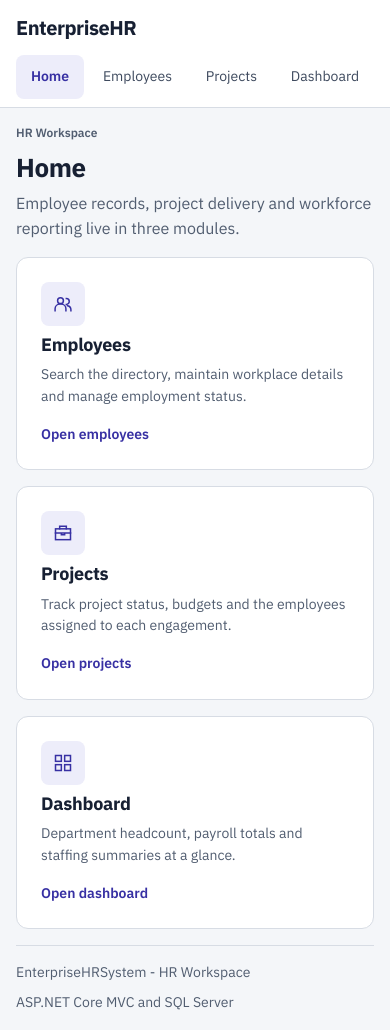
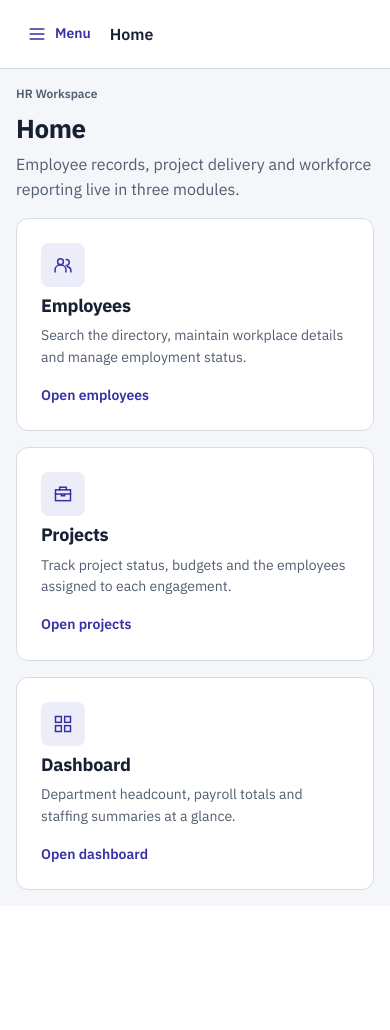
Before and after one commit to beningkumalahaqi/hrpms, an ASP.NET Core app: page / in a window 390 px wide. After the commit the page ends 890 px from the top, so only its background shows below. Run offline with ASP.NET Core 8, Linux system fonts and the light colour scheme; the project's own start-up code is not run, and a stand-in starts its controllers and pages; some libraries are stand-ins or nearby versions.

Commit message:
add sidebar shell, dashboard landing page and even form grids

```diff
--- a/src/EnterpriseHR.WebApp/Controllers/ProjectsController.cs
+++ b/src/EnterpriseHR.WebApp/Controllers/ProjectsController.cs
@@ -24,7 +24,7 @@ public class ProjectsController : Controller
         _projects = projects;
     }
 
-    /// <summary>GET /Projects: the whole portfolio with its active team size.</summary>
+    /// <summary>GET /Projects: the whole directory with its active team size.</summary>
     /// <remarks>
     /// The list is small and unpaged by design: the repository returns every project ordered by
     /// start date, and the screen adds no filters it cannot honour. Nothing here writes.
--- a/src/EnterpriseHR.WebApp/Views/Employees/Edit.cshtml
+++ b/src/EnterpriseHR.WebApp/Views/Employees/Edit.cshtml
@@ -105,8 +105,10 @@
                     </div>
 
                     @* A3: position and salary are not editable on this form, so the only way to
-                       change them is the dedicated page. The link opens the record's id. *@
-                    <div class="field od-field full">
+                       change them is the dedicated page. The link opens the record's id. It
+                       shares a row with the salary so the grid does not end on a lone field
+                       above a full-width button. *@
+                    <div class="field od-field field-action">
                         <a class="button secondary" asp-action="AdjustSalary" asp-route-id="@Model.Id">
                             <span>Adjust salary and position</span>
                         </a>
--- a/src/EnterpriseHR.WebApp/Views/Shared/Error.cshtml
+++ b/src/EnterpriseHR.WebApp/Views/Shared/Error.cshtml
@@ -14,7 +14,7 @@
         <h2>@heading</h2>
         <p>@description</p>
         <div class="button-row">
-            <a class="button primary" asp-controller="Home" asp-action="Index">Back to home</a>
+            <a class="button primary" asp-controller="Dashboard" asp-action="Index">Back to dashboard</a>
         </div>
         @if (Model.ShowRequestId)
         {
--- a/src/EnterpriseHR.WebApp/Views/Shared/_Layout.cshtml
+++ b/src/EnterpriseHR.WebApp/Views/Shared/_Layout.cshtml
@@ -9,10 +9,13 @@
         string.Equals(routeController, controller, StringComparison.OrdinalIgnoreCase)
         && (action is null || string.Equals(routeAction, action, StringComparison.OrdinalIgnoreCase));
 
-    var homeActive = IsCurrent("Home", "Index");
+    var dashboardActive = IsCurrent("Dashboard");
     var employeesActive = IsCurrent("Employees");
     var projectsActive = IsCurrent("Projects");
-    var dashboardActive = IsCurrent("Dashboard");
+
+    // The topbar names the route it is showing. The error page and status-code re-executes
+    // render without a Title, so the fallback keeps the header from going blank.
+    var pageTitle = ViewData["Title"] as string ?? "EnterpriseHR";
 }
 <!DOCTYPE html>
 <html lang="en">
@@ -28,10 +31,10 @@
 <body>
     <a class="skip-link" href="#main-content">Skip to main content</a>
 
-    @* Icon sprite from design-system/design-system.html. i-home is the one addition:
-       the export has no home glyph, so it follows the same 24px grid and stroke. *@
+    @* Icon sprite from design-system/design-system.html, carrying only the glyphs the screens
+       use. #i-menu is the export's own drawer control for the mobile sidebar. *@
     <svg class="icon-sprite" aria-hidden="true" focusable="false">
-        <symbol id="i-home" viewBox="0 0 24 24"><path d="m3 10.5 9-7 9 7"/><path d="M5.5 9.5V20h13V9.5"/><path d="M10 20v-5h4v5"/></symbol>
+        <symbol id="i-menu" viewBox="0 0 24 24"><path d="M4 6h16M4 12h16M4 18h16"/></symbol>
         <symbol id="i-dashboard" viewBox="0 0 24 24"><rect x="3" y="3" width="7" height="7"/><rect x="14" y="3" width="7" height="7"/><rect x="3" y="14" width="7" height="7"/><rect x="14" y="14" width="7" height="7"/></symbol>
         <symbol id="i-users" viewBox="0 0 24 24"><circle cx="9" cy="8" r="3.5"/><path d="M2.5 20v-2.2A5.8 5.8 0 0 1 8.3 12h1.4a5.8 5.8 0 0 1 5.8 5.8V20M16 5.5a3.5 3.5 0 0 1 0 7M17.5 14a5 5 0 0 1 4 4.9V20"/></symbol>
         <symbol id="i-briefcase" viewBox="0 0 24 24"><rect x="3" y="7" width="18" height="13"/><path d="M8 7V4h8v3M3 12h18M10 12v2h4v-2"/></symbol>
@@ -46,34 +49,51 @@
         <symbol id="i-alert" viewBox="0 0 24 24"><path d="M12 3 2.5 20h19L12 3Z"/><path d="M12 9v5M12 17v.5"/></symbol>
     </svg>
 
-    <header class="site-header">
-        <div class="site-header-inner">
-            <a class="site-brand" asp-controller="Home" asp-action="Index">
+    @* The design system's own shell: a persistent sidebar, the mobile drawer scrim and the
+       workspace column with its topbar. The composition is the export's; the nav items are
+       this app's three modules. *@
+    <div class="app-shell">
+        <aside class="sidebar" id="sidebar" aria-label="Primary navigation">
+            <div class="brand od-stack">
                 <span class="brand-name">EnterpriseHR</span>
                 <span class="brand-caption">People and projects</span>
-            </a>
-            <nav class="site-nav" aria-label="Primary">
-                <a class="@(homeActive ? "nav-item nav-link is-active" : "nav-item nav-link")"
-                   asp-controller="Home" asp-action="Index" aria-current="@(homeActive ? "page" : null)">
-                    <svg class="od-icon od-icon-control" aria-hidden="true" focusable="false"><use href="#i-home" /></svg>
-                    <span>Home</span>
+            </div>
+            <nav class="side-nav od-stack" aria-label="Workspace">
+                <a class="@(dashboardActive ? "nav-item nav-link is-active" : "nav-item nav-link")"
+                   asp-controller="Dashboard" asp-action="Index" aria-current="@(dashboardActive ? "page" : null)">
+                    <svg class="od-icon od-icon-large" aria-hidden="true" focusable="false"><use href="#i-dashboard" /></svg>
+                    <span>Dashboard</span>
                 </a>
                 <a class="@(employeesActive ? "nav-item nav-link is-active" : "nav-item nav-link")"
                    asp-controller="Employees" asp-action="Index" aria-current="@(employeesActive ? "page" : null)">
-                    <svg class="od-icon od-icon-control" aria-hidden="true" focusable="false"><use href="#i-users" /></svg>
+                    <svg class="od-icon od-icon-large" aria-hidden="true" focusable="false"><use href="#i-users" /></svg>
                     <span>Employees</span>
                 </a>
                 <a class="@(projectsActive ? "nav-item nav-link is-active" : "nav-item nav-link")"
                    asp-controller="Projects" asp-action="Index" aria-current="@(projectsActive ? "page" : null)">
-                    <svg class="od-icon od-icon-control" aria-hidden="true" focusable="false"><use href="#i-briefcase" /></svg>
+                    <svg class="od-icon od-icon-large" aria-hidden="true" focusable="false"><use href="#i-briefcase" /></svg>
                     <span>Projects</span>
                 </a>
-                <a class="@(dashboardActive ? "nav-item nav-link is-active" : "nav-item nav-link")"
-                   asp-controller="Dashboard" asp-action="Index" aria-current="@(dashboardActive ? "page" : null)">
-                    <svg class="od-icon od-icon-control" aria-hidden="true" focusable="false"><use href="#i-dashboard" /></svg>
-                    <span>Dashboard</span>
-                </a>
             </nav>
+            <div class="sidebar-note od-stack">
+                <strong>HR Workspace</strong>
+                <p>People, projects and department budgets in one place.</p>
+            </div>
+        </aside>
+
+        @* The scrim is a sibling of the drawer, not a wrapper: it closes the drawer without
+           taking focus itself, and it is only rendered visible while the drawer is open. *@
+        <button class="nav-scrim" id="nav-scrim" type="button" aria-label="Close navigation" hidden></button>
+
+        <div class="workspace">
+            <header class="topbar">
+                <button class="button ghost menu-button" id="menu-button" type="button" aria-controls="sidebar" aria-expanded="false">
+                    <svg class="od-icon od-icon-large" aria-hidden="true" focusable="false"><use href="#i-menu" /></svg>
+                    <span>Menu</span>
+                </button>
+                <div class="topbar-context od-stack">
+                    <span class="topbar-kicker">Enterprise administration</span>
+                    <strong>@pageTitle</strong>
                 </div>
             </header>
 
@@ -81,29 +101,11 @@
                 <partial name="_Alerts" />
                 @RenderBody()
             </main>
-
-    <footer class="site-footer">
-        <div class="site-footer-inner">
-            <span>EnterpriseHRSystem - HR Workspace</span>
-            <span>ASP.NET Core MVC and SQL Server</span>
         </div>
-    </footer>
+    </div>
 
     <script src="~/lib/jquery/dist/jquery.min.js"></script>
     <script src="~/js/site.js" asp-append-version="true"></script>
-    <script>
-        document.addEventListener("click", function (event) {
-            var dismiss = event.target.closest("[data-dismiss-alert]");
-            if (!dismiss) {
-                return;
-            }
-
-            var alert = dismiss.closest(".alert");
-            if (alert) {
-                alert.remove();
-            }
-        });
-    </script>
     @await RenderSectionAsync("Scripts", required: false)
 </body>
 </html>
--- a/src/EnterpriseHR.WebApp/wwwroot/css/site.css
+++ b/src/EnterpriseHR.WebApp/wwwroot/css/site.css
@@ -355,6 +355,15 @@ small { font-size: var(--text-sm); }
   .project-overview { grid-template-columns: 1fr; }
 }
 
+/* The persistent sidebar takes a column the tables used to have. The export's breakpoint
+   table puts full tables at 1280px and up, so below that the list panels use the record
+   cards they already render for the mobile layout; an eight-column table in the 761-950px
+   the sidebar leaves would otherwise push the whole document sideways. */
+@media (max-width: 1279px) {
+  .desktop-table { display: none; }
+  .mobile-records { display: block; }
+}
+
 @media (max-width: 1023px) {
   .app-shell { grid-template-columns: minmax(0, 1fr); }
   .sidebar { position: fixed; left: 0; width: min(20rem, calc(100% - 3rem)); transform: translateX(-105%); transition: transform 220ms ease-out; }
@@ -364,8 +373,6 @@ small { font-size: var(--text-sm); }
   .button.menu-button { display: inline-flex; }
   .topbar { padding-inline: var(--space-3); }
   .main-content { padding: var(--space-3); }
-  .desktop-table { display: none; }
-  .mobile-records { display: block; }
   .api-layout { grid-template-columns: minmax(14rem, 18rem) minmax(0, 1fr); }
 }
 
@@ -421,29 +428,21 @@ small { font-size: var(--text-sm); }
 
 
 /* ---------------------------------------------------------------------------
-   Application shell (T27)
+   Application shell
 
-   The export composes a sidebar, a topbar and a footer. T27 requires top
-   navigation, so the same brand, .nav-item and topbar tokens are composed into
-   one sticky header, and the footer reuses the .ds-footer treatment.
-   Components that the export does not ship (inline alerts) are extended from
-   its success/warning/error token pairs rather than invented.
+   The export's own composition: a persistent sidebar, then the workspace column
+   with its topbar. The sidebar and topbar rules above are the export's ported
+   ones; only the two sidebar alignments below are local.
+   Components the export does not ship (inline alerts) are extended from its
+   success/warning/error token pairs rather than invented.
    --------------------------------------------------------------------------- */
 
 .icon-sprite { position: absolute; width: 0; height: 0; overflow: hidden; }
 .od-icon { fill: none; stroke: currentColor; stroke-width: 1.8; }
 
-.site-header { position: sticky; z-index: 40; top: 0; background: var(--color-surface); border-bottom: 1px solid var(--color-border); }
-.site-header-inner { display: flex; flex-wrap: wrap; align-items: center; gap: var(--space-2) var(--space-3); width: min(100%, 100rem); margin: 0 auto; padding: 0.75rem var(--space-4); }
-.site-brand { display: flex; flex-direction: column; gap: 0.125rem; padding: 0.25rem 0; text-decoration: none; }
-.site-brand .brand-name { color: var(--color-text); }
-.site-brand .brand-caption { line-height: 1.2; }
-.site-nav { display: flex; flex-wrap: wrap; align-items: center; gap: var(--space-half); margin-left: auto; }
-.site-nav .nav-item { text-decoration: none; white-space: nowrap; }
-.site-nav .nav-item .od-icon { flex: none; }
-.site-footer { width: min(100%, 100rem); margin: 0 auto; padding: 0 var(--space-4) var(--space-4); color: var(--color-text-secondary); font-size: var(--text-sm); }
-.site-footer-inner { display: flex; flex-wrap: wrap; align-items: center; justify-content: space-between; gap: var(--space-1); padding-top: var(--space-2); border-top: 1px solid var(--color-border); }
-.site-footer a { color: var(--color-primary); }
+.sidebar .brand, .sidebar .side-nav, .sidebar .sidebar-note { flex: none; }
+.sidebar .brand-name { color: var(--color-text); }
+.sidebar .nav-item .od-icon { flex: none; }
 
 /* Inline alert. The export has .toast and .error-summary but no page-level
    banner; the variants reuse the success/warning/error background and text
@@ -472,15 +471,20 @@ small { font-size: var(--text-sm); }
 .error-code { color: var(--color-error); font-size: var(--text-sm); font-weight: 600; }
 
 /* ---------------------------------------------------------------------------
-   Employee directory (T28)
+   List filters (Employees)
 
    The export's .filter-panel filters live as you type and has no submit row, so
-   the Search/Reset row is a full-width addition below the three fields: it keeps
-   the export's own three-column panel and its responsive collapse untouched.
+   the Search/Reset row is a full-width addition. Search spans the first row and
+   the department select and the inactive checkbox share the second, so every
+   control lines up on a column edge instead of leaving the submit row hanging
+   under the first field only.
    The export ships no checkbox, so .checkbox-field reuses .field label
    typography and themes the native control with the brand accent.
    --------------------------------------------------------------------------- */
 
+.filter-panel.employee-filter { grid-template-columns: minmax(0, 2fr) minmax(0, 1fr); align-items: start; }
+.filter-search { grid-column: 1 / -1; }
+.field-label { color: var(--color-text); font-size: var(--text-sm); font-weight: 600; }
 .filter-actions { display: flex; flex-wrap: wrap; align-items: center; justify-content: flex-end; gap: var(--space-1); grid-column: 1 / -1; }
 .checkbox-field { display: flex; align-items: center; gap: var(--space-1); min-height: var(--control-height); }
 .checkbox-field input[type="checkbox"] { flex: none; width: 1.125rem; height: 1.125rem; min-height: 0; padding: 0; border: 0; accent-color: var(--color-primary); }
@@ -493,6 +497,7 @@ small { font-size: var(--text-sm); }
 .button.text.danger-text, .button.secondary.danger-text { color: var(--color-error); }
 
 @media (max-width: 767px) {
+  .filter-panel.employee-filter { grid-template-columns: 1fr; }
   .filter-actions .button { flex: 1 1 auto; }
   .record-actions > form { flex: 1 1 auto; }
   .record-actions > form > .button { width: 100%; }
@@ -502,13 +507,39 @@ small { font-size: var(--text-sm); }
    Employee forms (T29)
 
    The create and edit screens reuse .form-grid, .field, .panel and .button as
-   the export ships them. Two rules are additions: the submit row, which the
-   export only draws inside a .dialog-actions footer, and the full-width field
-   that carries the link to the salary page.
+   the export ships them. The submit row, which the export only draws inside a
+   .dialog-actions footer, and the full-width field that carries the link to the
+   salary page are additions.
    --------------------------------------------------------------------------- */
 
 .form-actions { display: flex; flex-wrap: wrap; justify-content: flex-end; gap: var(--space-1); }
 .field.full { grid-column: 1 / -1; }
+
+/* The export's .form-grid is a plain two-column grid, which assumes the fields in
+   a row are interchangeable. They are not: only some carry a .field-help or a
+   .field-error, and a grid row stretches every field to the tallest one and then
+   spreads the surplus across that field's own label/control/message rows. The
+   result is a label at 30px next to one at 22px and a 55px input next to a 47px
+   one, so a row reads as two fields of different sizes.
+   Rows therefore align at the top and each field sizes to its own content, and
+   the empty validation message (which MVC always renders, and which expands to
+   the line height once it holds text) takes no space until it has something to
+   say. The controls are pinned to the export's --control-height so a select, a
+   native date input and an .input-prefix input share one height; the inner input
+   of a prefix/suffix is left auto-sized so the adornment keeps its own border. */
+.form-grid { align-items: start; }
+.form-grid > .field > .field-error:empty { display: none; }
+.form-grid .field input:not([type="hidden"]):not([type="checkbox"]),
+.form-grid .field select { height: var(--control-height); min-height: var(--control-height); line-height: 1.375rem; }
+.form-grid .input-prefix, .form-grid .input-suffix { height: var(--control-height); min-height: var(--control-height); }
+.form-grid .input-prefix input, .form-grid .input-suffix input { height: 100%; min-height: 0; }
+
+/* Edit's salary is read-only and the only way to change it is a link to the salary
+   page. Both sit in one grid row, so the link drops to the control line of the row
+   (a label is one line plus the .field gap) instead of hanging under a full-width
+   button at the end of the form. */
+.form-grid > .field-action { align-content: start; }
+.form-grid > .field-action .button { margin-top: calc(1.375rem + 0.375rem); }
 
 /* jQuery unobtrusive validation marks a failed control with
    .input-validation-error, while the design system keys the error border off
@@ -522,8 +553,11 @@ small { font-size: var(--text-sm); }
 /* The export pairs .error-summary with a <strong> heading over a list of field
    links. The MVC ModelOnly summary renders only a <ul>, so a one-line rule
    message would sit behind a stray bullet. The box, colour, role and padding
-   stay the design system's; only the list marker and indent are dropped. */
+   stay the design system's; only the list marker and indent are dropped, and
+   only for the heading-less summary - a summary the view builds itself keeps
+   the export's marked list. */
 .error-summary ul { padding-left: 0; list-style: none; }
+.error-summary strong + ul { padding-left: var(--space-3); list-style: disc; }
 .error-summary li + li { margin-top: var(--space-1); }
 
 @media (max-width: 767px) {
@@ -574,24 +608,3 @@ small { font-size: var(--text-sm); }
   .module-card:hover { border-color: #a5a3cf; box-shadow: 0 8px 24px rgb(23 32 51 / 8%); }
   .alert .icon-button:hover { color: inherit; background: rgb(23 32 51 / 8%); }
 }
-
-@media (max-width: 1023px) {
-  .site-header-inner { padding-inline: var(--space-3); }
-  .site-footer { padding-inline: var(--space-3); }
-}
-
-@media (max-width: 767px) {
-  .site-header-inner { gap: var(--space-1) var(--space-2); padding: var(--space-1) var(--space-2); }
-  .site-brand .brand-caption { display: none; }
-  .site-footer { padding-inline: var(--space-2); padding-bottom: var(--space-2); }
-}
-
-@media (max-width: 639px) {
-  .site-nav { flex: 1 1 100%; margin-left: 0; }
-  .site-nav .nav-item { flex: 1 1 auto; justify-content: center; }
-}
-
-@media (max-width: 479px) {
-  .site-nav .nav-item { gap: 0; padding-inline: 0.375rem; font-size: var(--text-sm); }
-  .site-nav .nav-item .od-icon { display: none; }
-}
--- a/src/EnterpriseHR.WebApp/wwwroot/js/site.js
+++ b/src/EnterpriseHR.WebApp/wwwroot/js/site.js
@@ -1,4 +1,80 @@
-// Please see documentation at https://learn.microsoft.com/aspnet/core/client-side/bundling-and-minification
-// for details on configuring this project to bundle and minify static web assets.
+// Shell behaviour: the design system's mobile navigation drawer plus the inline alert
+// dismiss control. Both are plain DOM, so the screens stay server-rendered and no view
+// carries its own script.
+(function () {
+    "use strict";
 
-// Write your JavaScript code.
+    var sidebar = document.getElementById("sidebar");
+    var menuButton = document.getElementById("menu-button");
+    var navScrim = document.getElementById("nav-scrim");
+
+    // Below 1024px the viewport media query switches .sidebar to a fixed drawer. The drawer is
+    // inert while closed, so its links are not reachable by tab or screen reader until the Menu
+    // control opens it - the export's own rule, not an addition.
+    function setMobileNavigation(open, returnFocus) {
+        if (!sidebar || !menuButton || !navScrim) {
+            return;
+        }
+
+        var mobile = window.matchMedia("(max-width: 1023px)").matches;
+        var shouldOpen = mobile && Boolean(open);
+
+        document.body.classList.toggle("nav-open", shouldOpen);
+        navScrim.hidden = !shouldOpen;
+        menuButton.setAttribute("aria-expanded", String(shouldOpen));
+
+        if (mobile && !shouldOpen) {
+            sidebar.setAttribute("inert", "");
+        } else {
+            sidebar.removeAttribute("inert");
+        }
+
+        if (shouldOpen) {
+            sidebar.querySelector(".nav-item.is-active")?.focus();
+        } else if (returnFocus && mobile && sidebar.contains(document.activeElement)) {
+            menuButton.focus();
+        }
+    }
+
+    if (sidebar && menuButton && navScrim) {
+        menuButton.addEventListener("click", function () {
+            setMobileNavigation(menuButton.getAttribute("aria-expanded") !== "true", true);
+        });
+
+        navScrim.addEventListener("click", function () {
+            setMobileNavigation(false, true);
+        });
+
+        window.addEventListener("resize", function () {
+            setMobileNavigation(false, false);
+        });
+
+        document.addEventListener("keydown", function (event) {
+            if (event.key === "Escape" && document.body.classList.contains("nav-open")) {
+                setMobileNavigation(false, true);
+            }
+        });
+
+        // A drawer link navigates, so the drawer is closed on the way out; leaving it open
+        // would animate over the new page on a same-origin back navigation.
+        sidebar.querySelectorAll(".nav-item.nav-link").forEach(function (link) {
+            link.addEventListener("click", function () {
+                setMobileNavigation(false, false);
+            });
+        });
+
+        setMobileNavigation(false, false);
+    }
+
+    document.addEventListener("click", function (event) {
+        var dismiss = event.target.closest("[data-dismiss-alert]");
+        if (!dismiss) {
+            return;
+        }
+
+        var alert = dismiss.closest(".alert");
+        if (alert) {
+            alert.remove();
+        }
+    });
+})();
```
Also changed, not shown: docs/architecture.md (+17 -9 lines), docs/development-stages.md (+90 -3 lines), docs/getting-started.md (+1 -1 lines), src/EnterpriseHR.WebApp/Program.cs (+7 -2 lines), src/EnterpriseHR.WebApp/Views/Employees/Index.cshtml (+6 -2 lines), src/EnterpriseHR.WebApp/Views/Projects/Details.cshtml (+5 -2 lines), src/EnterpriseHR.WebApp/Views/Projects/Index.cshtml (+5 -5 lines), README.md. Lines whose indentation alone changed are shown as unchanged.
